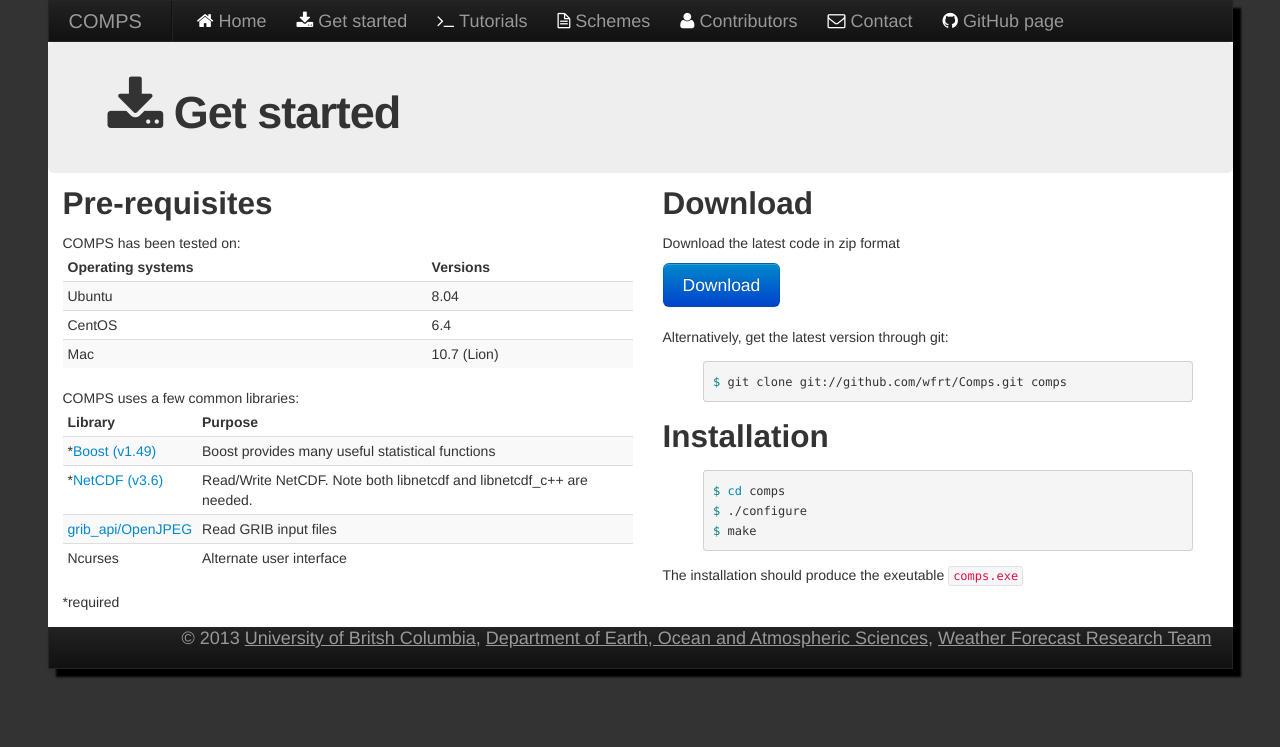
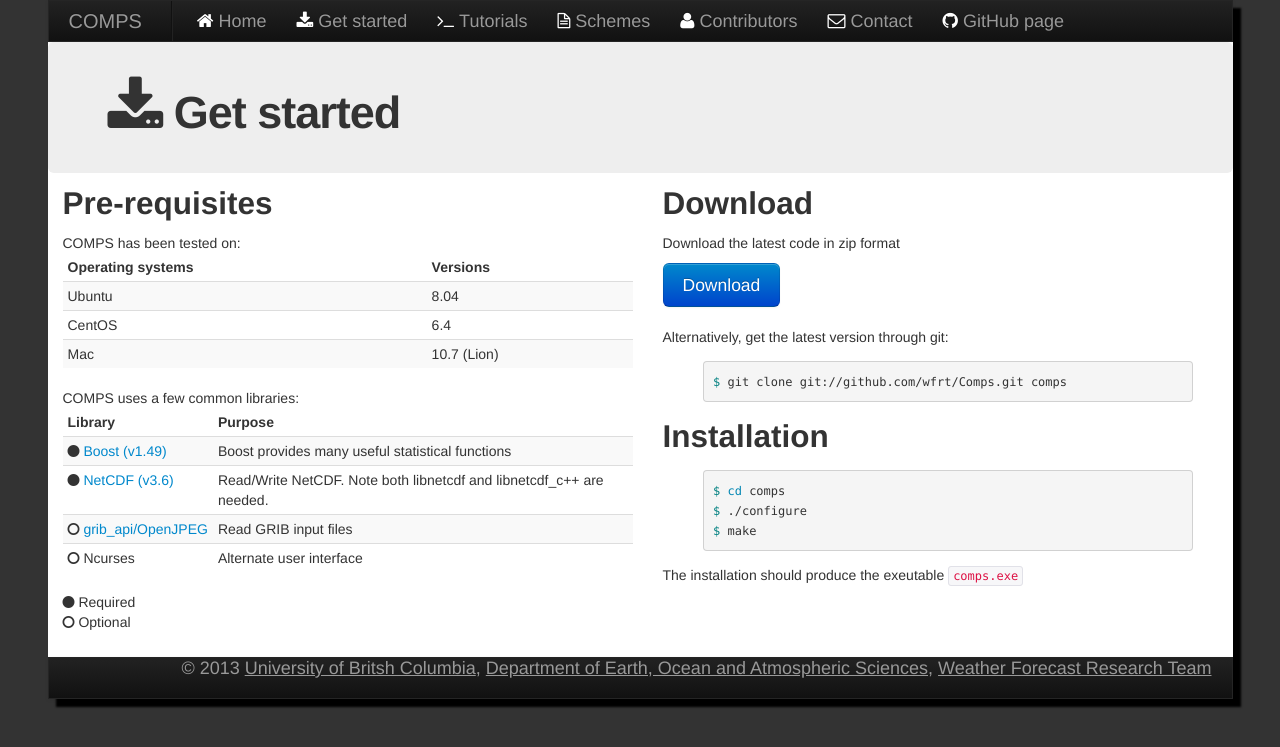
Before and after one commit to WFRT/Comps, a Jekyll site: the page built from getStarted/index.html, in a window 1280 px wide. Shown: the top 747 px of the page. Built offline with Jekyll 4.4.1, drawn with Linux system fonts in a browser that asks for light colours; nearby versions of some CDN libraries.

Commit message:
html errors

```diff
--- a/_layouts/scheme.html
+++ b/_layouts/scheme.html
@@ -10,6 +10,7 @@
 
    <p>
       <i class="icon-circle"></i> Required attributes<br>
-      <i class="icon-circle-blank"></i> Optional attributes </div>
+      <i class="icon-circle-blank"></i> Optional attributes
    </p>
+</div>
 {{ content }}
--- a/getStarted/index.html
+++ b/getStarted/index.html
@@ -22,17 +22,20 @@
          <thead>
          <tr><th>Library</th><th>Purpose</th></tr>
       </thead>
-         <tr><td>*<a href="http://www.boost.org/users/download/">Boost (v1.49)</a>
+         <tr><td><i class="icon-circle"></i> <a href="http://www.boost.org/users/download/">Boost (v1.49)</a>
             </td><td>Boost provides many useful statistical functions</td></tr>
          <tr>
-            <td>*<a href="http://www.unidata.ucar.edu/software/netcdf/">NetCDF (v3.6)</a> </td>
+            <td><i class="icon-circle"></i> <a href="http://www.unidata.ucar.edu/software/netcdf/">NetCDF (v3.6)</a> </td>
             <td>Read/Write NetCDF. Note both libnetcdf and libnetcdf_c++ are needed.  </td>
          </tr>
-         <tr><td><a href="https://software.ecmwf.int/wiki/display/GRIB/Home">grib_api/OpenJPEG</a></td>
+         <tr><td><nobr><i class="icon-circle-blank"></i> <a href="https://software.ecmwf.int/wiki/display/GRIB/Home">grib_api/OpenJPEG</a></nobr></td>
              <td>Read GRIB input files</td></tr>
-         <tr><td>Ncurses</td><td>Alternate user interface</td></tr>
+          <tr><td><i class="icon-circle-blank"></i> Ncurses</td><td>Alternate user interface</td></tr>
       </table>
-      *required
+      <p>
+         <i class="icon-circle"></i> Required<br>
+         <i class="icon-circle-blank"></i> Optional
+      </p>
    </div>
    <div class="span6">
       <h2>Download</h2>
```
Also changed, not shown: compileSchemes.py (+17 -6 lines), 1 other file.
